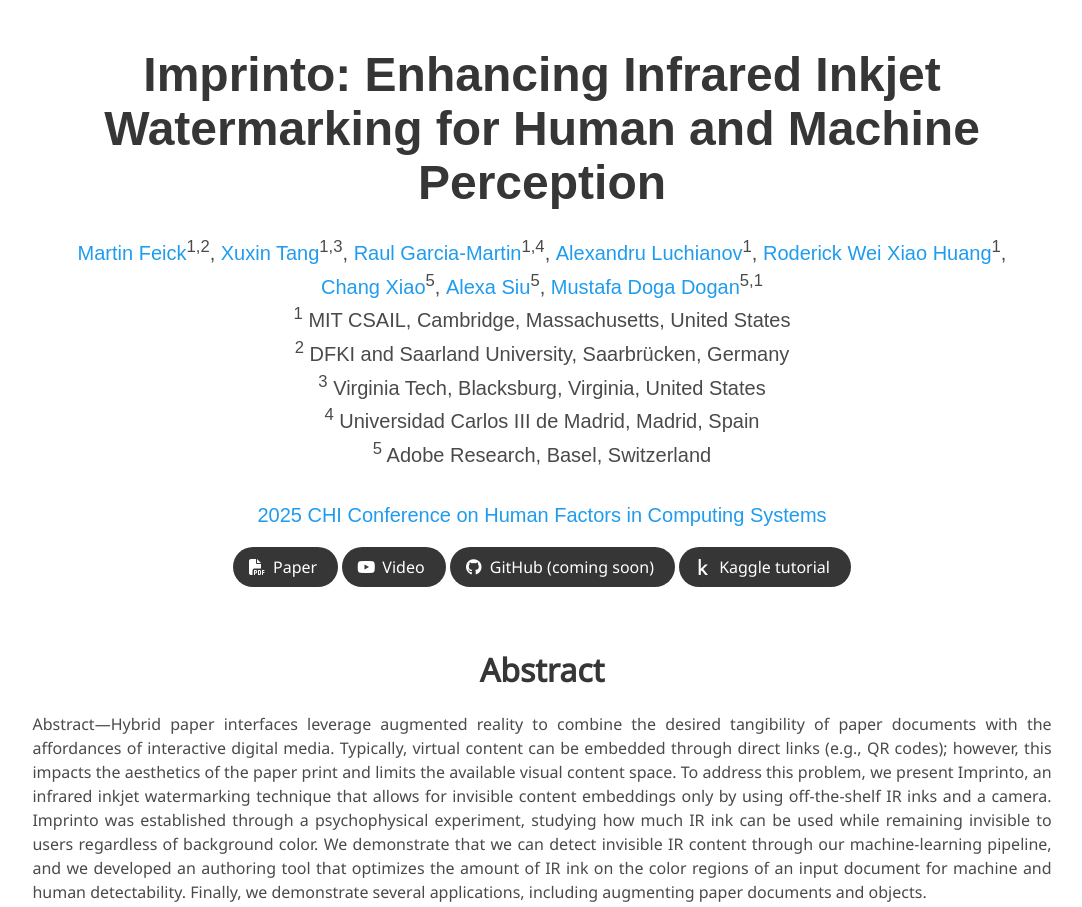
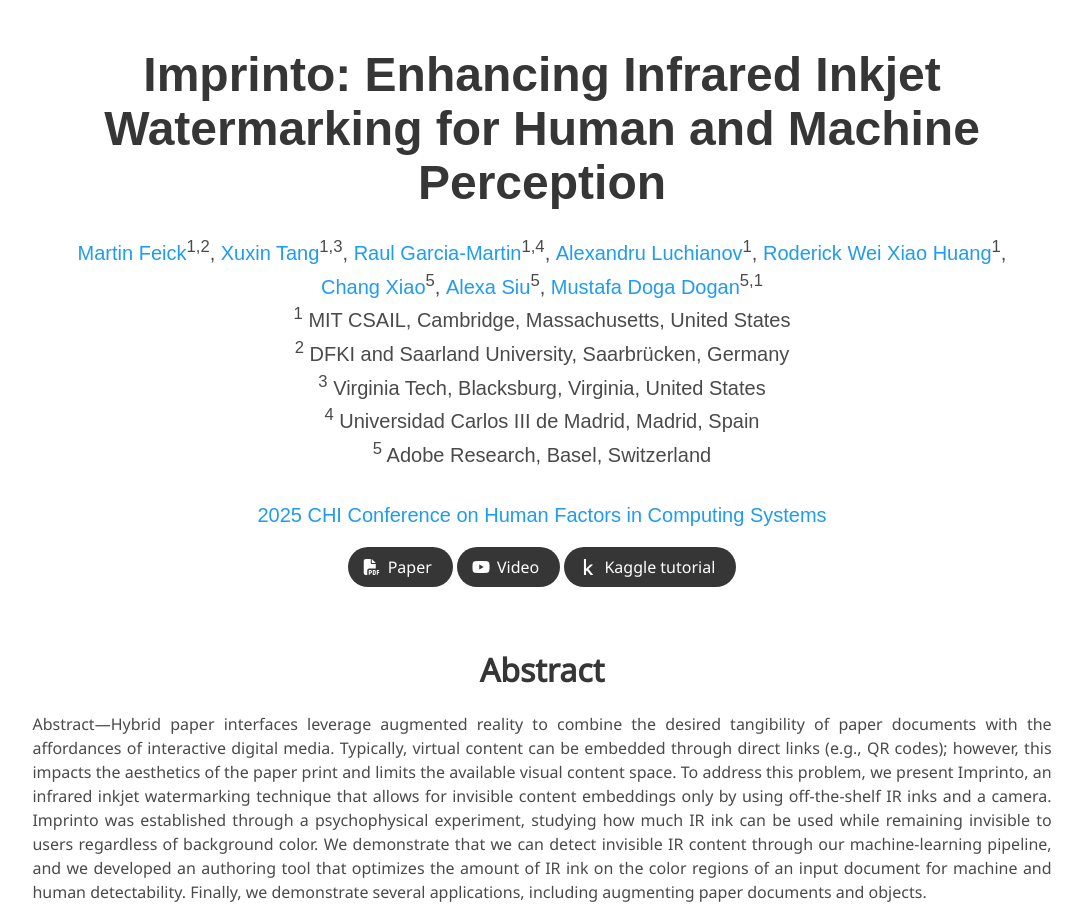
Before and after one commit to imprinto/imprinto.github.io, a plain HTML site: page index.html in a window 1280 px wide. Shown: the top 907 px of the page, without its empty margins (98-1180 px from the left). Drawn offline with nearby package versions, Linux system fonts and the light colour scheme; some icons are missing; a web font is replaced by a local one.

Commit message:
Update index.html

```diff
--- a/index.html
+++ b/index.html
@@ -105,16 +105,6 @@
                   </span>
                   <span>Video</span>
                 </a>
-              </span>
-              <!-- Code Link. -->
-              <span class="link-block">
-                <a href="" target="_blank"
-                   class="external-link button is-normal is-rounded is-dark">
-                  <span class="icon">
-                      <i class="fab fa-github"></i>
-                  </span>
-                  <span>GitHub (coming soon)</span>
-                  </a>
               </span>
 
 	      <span class="link-block">
```
